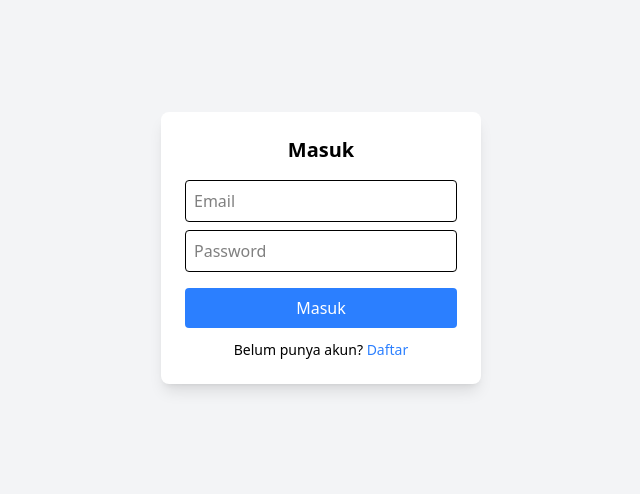
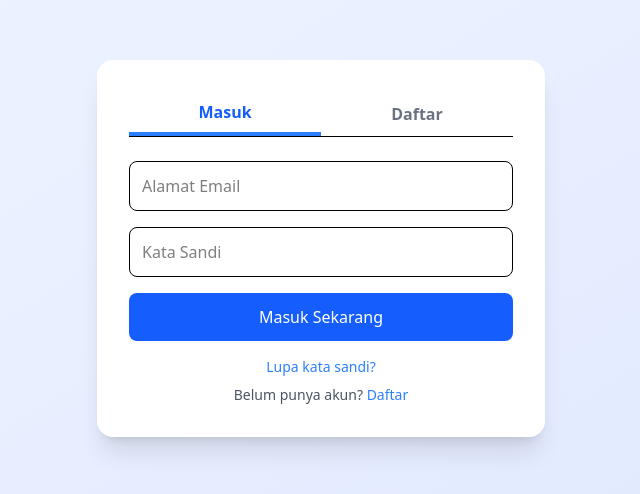
Before and after one commit to taufikraden29/moneymoo, a React (Vite) app: page / in a window 1280 px wide. Shown: the part 152-646 px from the top of the page, without its empty margins (319-959 px from the left). Built offline with nearby package versions, Linux system fonts and the light colour scheme; no server answers.

Commit message:
add reset password

```diff
--- a/package.json
+++ b/package.json
@@ -13,6 +13,7 @@
     "@supabase/supabase-js": "^2.75.1",
     "@tailwindcss/vite": "^4.1.14",
     "chart.js": "^4.5.1",
+    "framer-motion": "^12.23.24",
     "react": "^19.1.1",
     "react-chartjs-2": "^5.3.0",
     "react-dom": "^19.1.1",
--- a/src/pages/Auth.jsx
+++ b/src/pages/Auth.jsx
@@ -1,16 +1,19 @@
 import { useState } from "react";
 import { supabase } from "../lib/supabaseClient";
 import toast, { Toaster } from "react-hot-toast";
+import { motion, AnimatePresence } from "framer-motion";
 
 export default function Auth() {
   const [email, setEmail] = useState("");
   const [password, setPassword] = useState("");
-  const [secret, setSecret] = useState(""); // 🔐 tambahan untuk kunci rahasia
+  const [secret, setSecret] = useState("");
   const [loading, setLoading] = useState(false);
   const [mode, setMode] = useState("login");
+  const [resetMode, setResetMode] = useState(false); // 🔹 new state
 
-  const SECRET_KEY = import.meta.env.VITE_SECRET_KEY; // ambil dari .env
+  const SECRET_KEY = import.meta.env.VITE_SECRET_KEY;
 
+  // ✅ Handle Login & Register
   const handleAuth = async (e) => {
     e.preventDefault();
 
@@ -19,13 +22,11 @@ export default function Auth() {
       return;
     }
 
-    // Validasi password minimal 6 karakter saat daftar
     if (mode === "register" && password.length < 6) {
       toast.error("Password minimal 6 karakter!");
       return;
     }
 
-    // Cek secret key saat daftar
     if (mode === "register") {
       if (!secret) {
         toast.error("Kunci rahasia wajib diisi!");
@@ -38,20 +39,40 @@ export default function Auth() {
     }
 
     setLoading(true);
-    let result;
+    try {
+      if (mode === "register") {
+        const { error } = await supabase.auth.signUp({ email, password });
 
-    try {
-      if (mode === "login") {
-        result = await supabase.auth.signInWithPassword({ email, password });
+        if (error) {
+          if (error.message.includes("already registered")) {
+            toast.error("Email sudah terdaftar, silakan masuk.");
           } else {
-        result = await supabase.auth.signUp({ email, password });
+            toast.error(error.message);
           }
+        } else {
+          toast.success("Pendaftaran berhasil! Silakan verifikasi email Anda.");
+        }
+      } else {
+        const { error } = await supabase.auth.signInWithPassword({
+          email,
+          password,
+        });
 
-      if (result.error) {
-        toast.error(result.error.message);
+        if (error) {
+          if (
+            error.message.includes("Invalid login credentials") ||
+            error.message.includes("Invalid email or password")
+          ) {
+            toast.error("Email atau password salah!");
+          } else if (error.message.includes("Email not confirmed")) {
+            toast.error("Email belum dikonfirmasi, periksa kotak masuk Anda.");
           } else {
-        toast.success(mode === "login" ? "Berhasil masuk!" : "Berhasil mendaftar!");
-        setTimeout(() => (window.location.href = "/dashboard"), 1200);
+            toast.error(error.message);
+          }
+        } else {
+          toast.success("Berhasil masuk!");
+          setTimeout(() => (window.location.href = "/dashboard"), 1000);
+        }
       }
     } catch (err) {
       console.error(err);
@@ -61,60 +82,130 @@ export default function Auth() {
     }
   };
 
+  // ✅ Handle Reset Password
+  const handleResetPassword = async (e) => {
+    e.preventDefault();
+
+    if (!email) {
+      toast.error("Masukkan email terlebih dahulu!");
+      return;
+    }
+
+    setLoading(true);
+    try {
+      const { error } = await supabase.auth.resetPasswordForEmail(email, {
+        redirectTo: `${window.location.origin}/update-password`,
+      });
+
+      if (error) {
+        toast.error(error.message);
+      } else {
+        toast.success("Link reset password telah dikirim ke email Anda.");
+        setResetMode(false);
+      }
+    } catch (err) {
+      console.error(err);
+      toast.error("Terjadi kesalahan saat mengirim link reset.");
+    } finally {
+      setLoading(false);
+    }
+  };
+
   return (
-    <div className="min-h-screen flex flex-col items-center justify-center bg-gray-100">
+    <div className="min-h-screen flex items-center justify-center bg-gradient-to-br from-blue-50 to-indigo-100 px-4">
       <Toaster position="top-center" />
 
-      <div className="bg-white p-6 rounded-lg shadow-lg w-80">
-        <h2 className="text-xl font-semibold text-center mb-4">
-          {mode === "login" ? "Masuk" : "Daftar"}
-        </h2>
+      <motion.div
+        initial={{ opacity: 0, y: 20 }}
+        animate={{ opacity: 1, y: 0 }}
+        className="bg-white shadow-xl rounded-2xl p-8 w-full max-w-md relative"
+      >
+        {!resetMode ? (
+          <>
+            {/* Header Tab */}
+            <div className="flex mb-6 border-b">
+              {["login", "register"].map((tab) => (
+                <button
+                  key={tab}
+                  onClick={() => setMode(tab)}
+                  className={`flex-1 py-2 text-center font-semibold transition-all ${mode === tab
+                    ? "border-b-4 border-blue-500 text-blue-600"
+                    : "text-gray-500 hover:text-blue-500"
+                    }`}
+                >
+                  {tab === "login" ? "Masuk" : "Daftar"}
+                </button>
+              ))}
+            </div>
 
-        <form onSubmit={handleAuth}>
+            {/* Form Login / Register */}
+            <form onSubmit={handleAuth} className="space-y-4">
               <input
                 type="email"
-            placeholder="Email"
-            className="w-full p-2 mb-2 border rounded focus:ring-2 focus:ring-blue-400"
+                placeholder="Alamat Email"
+                className="w-full p-3 border rounded-lg focus:ring-2 focus:ring-blue-400 focus:outline-none"
                 value={email}
                 onChange={(e) => setEmail(e.target.value)}
               />
+
               <input
                 type="password"
-            placeholder="Password"
-            className="w-full p-2 mb-4 border rounded focus:ring-2 focus:ring-blue-400"
+                placeholder="Kata Sandi"
+                className="w-full p-3 border rounded-lg focus:ring-2 focus:ring-blue-400 focus:outline-none"
                 value={password}
                 onChange={(e) => setPassword(e.target.value)}
               />
 
-          {/* Tambahan input untuk kunci rahasia hanya saat daftar */}
+              <AnimatePresence>
                 {mode === "register" && (
+                  <motion.div
+                    initial={{ opacity: 0, y: -10 }}
+                    animate={{ opacity: 1, y: 0 }}
+                    exit={{ opacity: 0, y: -10 }}
+                  >
                     <input
                       type="text"
-              placeholder="Masukkan kunci rahasia"
-              className="w-full p-2 mb-4 border rounded focus:ring-2 focus:ring-blue-400"
+                      placeholder="Masukkan Kunci Rahasia"
+                      className="w-full p-3 border rounded-lg focus:ring-2 focus:ring-blue-400 focus:outline-none"
                       value={secret}
                       onChange={(e) => setSecret(e.target.value)}
                     />
+                    <p className="text-xs text-gray-500 mt-1">
+                      *Kunci rahasia hanya untuk pendaftar yang diizinkan admin
+                    </p>
+                  </motion.div>
                 )}
+              </AnimatePresence>
 
               <button
+                type="submit"
                 disabled={loading}
-            className="w-full bg-blue-500 text-white py-2 rounded hover:bg-blue-600 disabled:opacity-60"
+                className="w-full py-3 bg-blue-600 text-white rounded-lg hover:bg-blue-700 transition disabled:opacity-60 font-medium"
               >
                 {loading
                   ? "Memproses..."
                   : mode === "login"
-                ? "Masuk"
-                : "Daftar"}
+                    ? "Masuk Sekarang"
+                    : "Buat Akun"}
               </button>
             </form>
 
-        <p className="text-sm text-center mt-3">
+            {/* Footer */}
+            <div className="text-sm text-center mt-4 text-gray-600 space-y-2">
+              {mode === "login" && (
+                <p
+                  className="text-blue-500 cursor-pointer hover:underline"
+                  onClick={() => setResetMode(true)}
+                >
+                  Lupa kata sandi?
+                </p>
+              )}
+
               {mode === "login" ? (
                 <>
                   Belum punya akun?{" "}
                   <span
-                className="text-blue-500 cursor-pointer"
+                    className="text-blue-500 cursor-pointer hover:underline"
                     onClick={() => setMode("register")}
                   >
                     Daftar
@@ -124,15 +215,48 @@ export default function Auth() {
                 <>
                   Sudah punya akun?{" "}
                   <span
-                className="text-blue-500 cursor-pointer"
+                    className="text-blue-500 cursor-pointer hover:underline"
                     onClick={() => setMode("login")}
                   >
                     Masuk
                   </span>
                 </>
               )}
+            </div>
+          </>
+        ) : (
+          <>
+            {/* 🔹 Reset Password Form */}
+            <h2 className="text-xl font-semibold text-center mb-4">
+              Reset Kata Sandi
+            </h2>
+            <form onSubmit={handleResetPassword} className="space-y-4">
+              <input
+                type="email"
+                placeholder="Masukkan Email Anda"
+                className="w-full p-3 border rounded-lg focus:ring-2 focus:ring-blue-400 focus:outline-none"
+                value={email}
+                onChange={(e) => setEmail(e.target.value)}
+              />
+
+              <button
+                type="submit"
+                disabled={loading}
+                className="w-full py-3 bg-blue-600 text-white rounded-lg hover:bg-blue-700 transition disabled:opacity-60 font-medium"
+              >
+                {loading ? "Mengirim..." : "Kirim Link Reset"}
+              </button>
+            </form>
+
+            <p
+              className="text-sm text-center mt-4 text-blue-500 cursor-pointer hover:underline"
+              onClick={() => setResetMode(false)}
+            >
+              Kembali ke login
             </p>
-      </div>
+          </>
+        )}
+      </motion.div>
     </div>
   );
 }
--- /dev/null
+++ b/src/pages/UpdatePassword.jsx
@@ -0,0 +1,52 @@
+// src/pages/UpdatePassword.jsx
+import { useState } from "react";
+import { supabase } from "../lib/supabaseClient";
+import toast, { Toaster } from "react-hot-toast";
+
+export default function UpdatePassword() {
+    const [newPassword, setNewPassword] = useState("");
+    const [loading, setLoading] = useState(false);
+
+    const handleUpdatePassword = async (e) => {
+        e.preventDefault();
+
+        if (newPassword.length < 6) {
+            toast.error("Password minimal 6 karakter!");
+            return;
+        }
+
+        setLoading(true);
+        const { error } = await supabase.auth.updateUser({ password: newPassword });
+
+        if (error) toast.error(error.message);
+        else toast.success("Password berhasil diperbarui!");
+
+        setLoading(false);
+    };
+
+    return (
+        <div className="min-h-screen flex items-center justify-center bg-blue-50">
+            <Toaster />
+            <form
+                onSubmit={handleUpdatePassword}
+                className="bg-white p-8 rounded-lg shadow-md w-full max-w-sm space-y-4"
+            >
+                <h2 className="text-xl font-semibold text-center">Ubah Password</h2>
+                <input
+                    type="password"
+                    placeholder="Password Baru"
+                    className="w-full p-3 border rounded-lg focus:ring-2 focus:ring-blue-400 focus:outline-none"
+                    value={newPassword}
+                    onChange={(e) => setNewPassword(e.target.value)}
+                />
+                <button
+                    type="submit"
+                    disabled={loading}
+                    className="w-full py-3 bg-blue-600 text-white rounded-lg hover:bg-blue-700 transition disabled:opacity-60 font-medium"
+                >
+                    {loading ? "Memproses..." : "Perbarui Password"}
+                </button>
+            </form>
+        </div>
+    );
+}
```
Also changed, not shown: 1 other file (tests, documents, lock files or other folders). Lines whose indentation alone changed are shown as unchanged.
